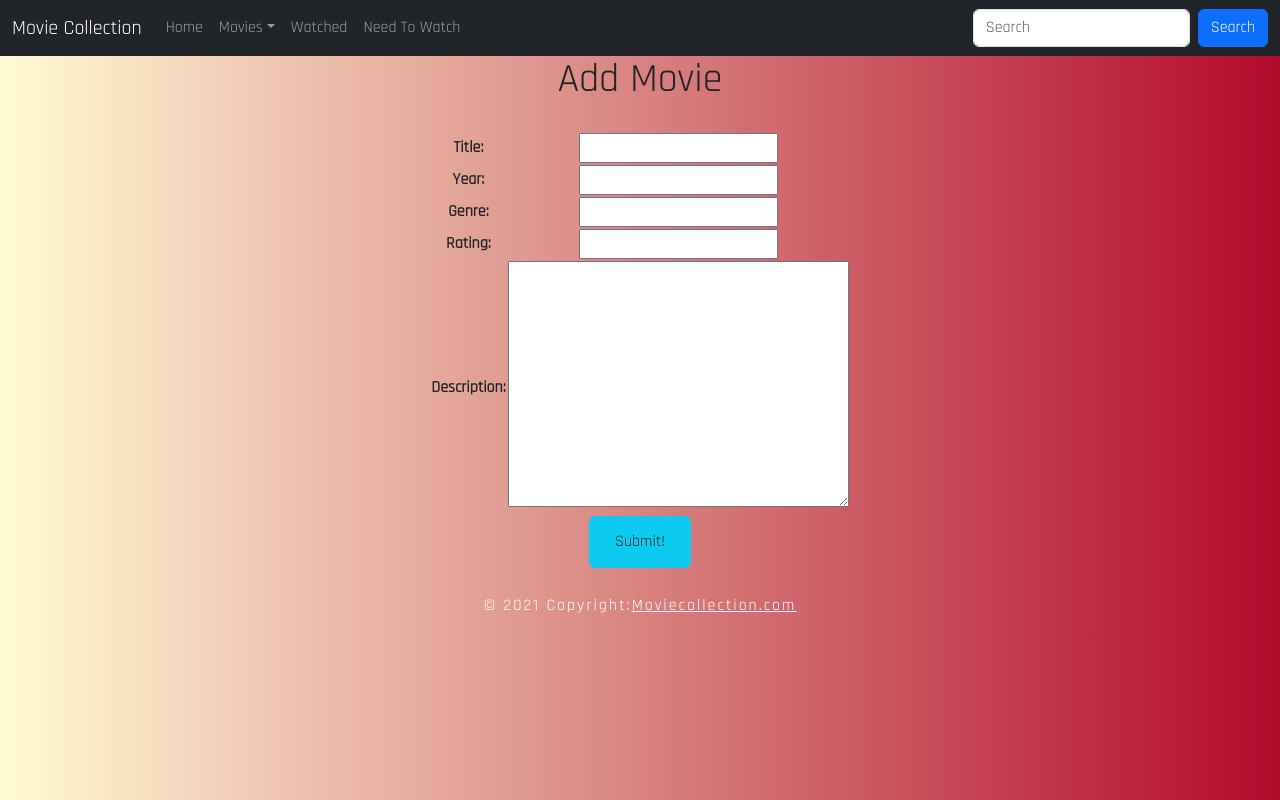
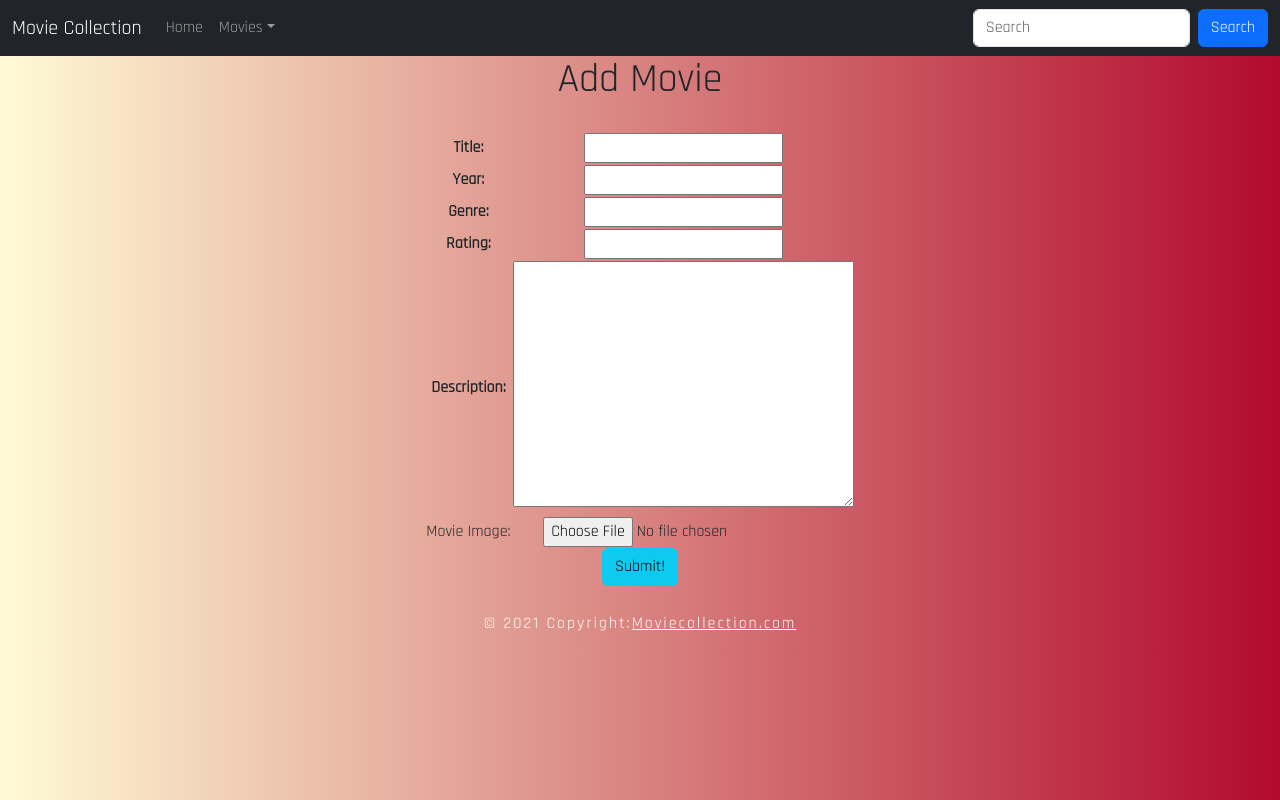
Before and after one commit to lexiedooley/project-3, a Django app: page /movies/create/ in a window 1280 px wide. Run offline with Django 4.2, Linux system fonts and the light colour scheme; some web fonts are replaced.

Commit message:
Photo upload

```diff
--- a/main_app/templates/base.html
+++ b/main_app/templates/base.html
@@ -31,12 +31,6 @@
               <li><a class="dropdown-item" href="{% url 'movies_create' %}">Add a Movie</a></li>
             </ul>
           </li>
-            <li class="nav-item">
-              <a class="nav-link" href="#">Watched</a>
-            </li>
-            <li class="nav-item">
-              <a class="nav-link" href="#">Need To Watch</a>
-            </li>
           </ul>
         </div>
         <form class="d-flex">
--- a/main_app/templates/main_app/movie_form.html
+++ b/main_app/templates/main_app/movie_form.html
@@ -9,11 +9,16 @@
   {% endif %}
 </div>
 
-  <form action="" method="POST">
-    {% csrf_token %}
-    <table>
-      {{ form.as_table }}
-    </table>
-    <button type="button" class="btn btn-info"><input type="submit" value="Submit!" class="btn"></button>
-  </form>
+<form action="" method="POST" enctype="multipart/form-data">
+  {% csrf_token %}
+  <table>
+    {{ form.as_table }}
+    <!-- Add a new row for image upload -->
+    <tr>
+      <td><label for="image">Movie Image:</label></td>
+      <td><input type="file" id="image" name="image" accept="image/*"></td>
+    </tr>
+  </table>
+  <button type="submit" class="btn btn-info">Submit!</button>
+</form>
 {% endblock %}
```
